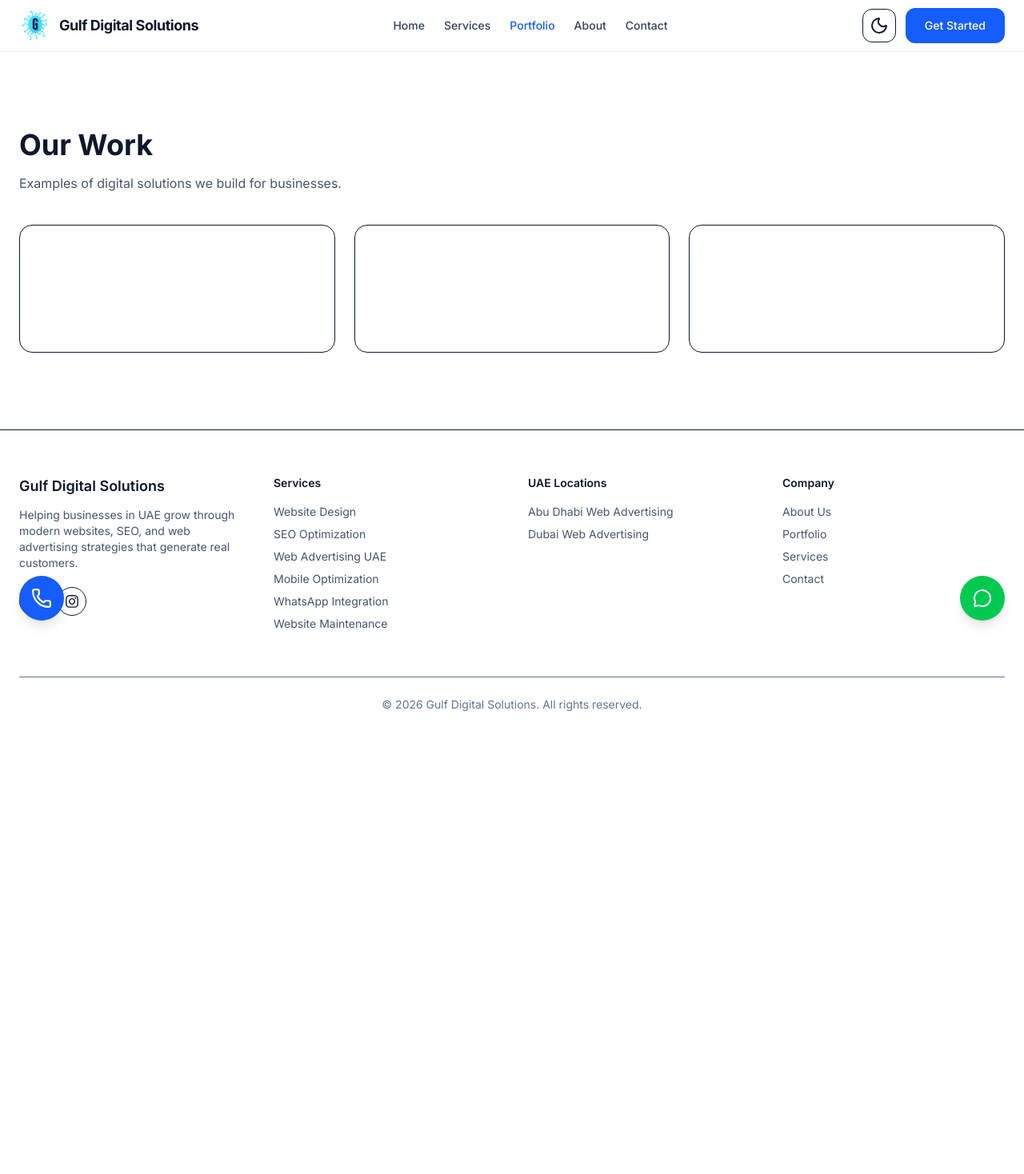
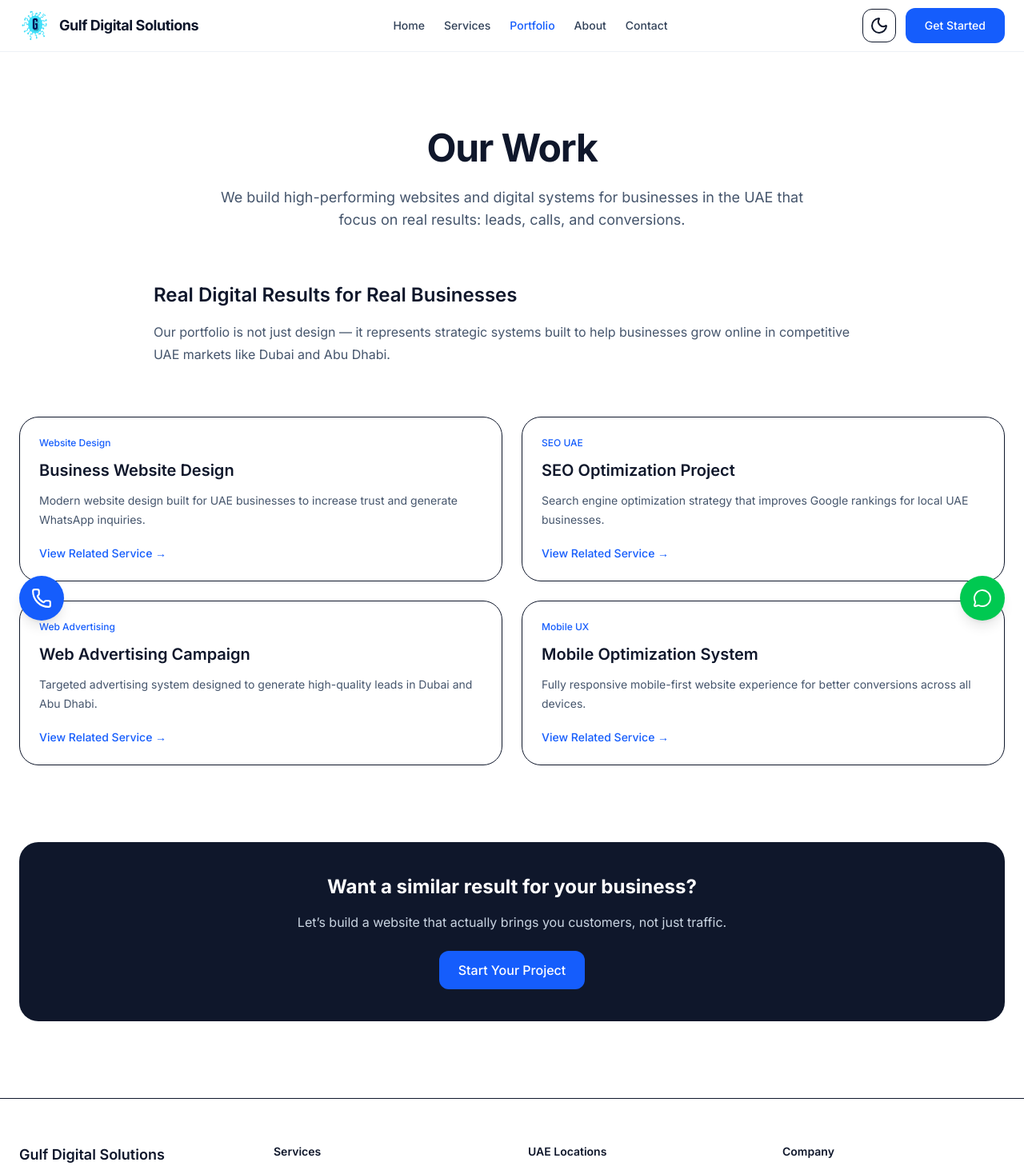
Before and after one commit to r-jheltandugon/gulf-digital-solutions, a Next.js app: page /portfolio in a window 1280 px wide. Shown: the top 1468 px of the page at 80% size. Before the commit the page ends 915 px from the top, so only its background shows below. Built offline with nearby package versions, Linux system fonts and the light colour scheme.

Commit message:
Update - add contents

```diff
--- a/app/portfolio/page.tsx
+++ b/app/portfolio/page.tsx
@@ -2,8 +2,40 @@ import Navbar from "@/components/layout/navbar";
 import Footer from "@/components/layout/footer";
 import Container from "@/components/layout/container";
 
+import Link from "next/link";
 import WhatsAppButton from "@/components/ui/whatsapp-button";
 import CallButton from "@/components/ui/call-button";
+
+const projects = [
+  {
+    title: "Business Website Design",
+    description:
+      "Modern website design built for UAE businesses to increase trust and generate WhatsApp inquiries.",
+    link: "/services/website-design",
+    tag: "Website Design",
+  },
+  {
+    title: "SEO Optimization Project",
+    description:
+      "Search engine optimization strategy that improves Google rankings for local UAE businesses.",
+    link: "/services/seo-optimization",
+    tag: "SEO UAE",
+  },
+  {
+    title: "Web Advertising Campaign",
+    description:
+      "Targeted advertising system designed to generate high-quality leads in Dubai and Abu Dhabi.",
+    link: "/services/website-advertising",
+    tag: "Web Advertising",
+  },
+  {
+    title: "Mobile Optimization System",
+    description:
+      "Fully responsive mobile-first website experience for better conversions across all devices.",
+    link: "/services/mobile-optimization",
+    tag: "Mobile UX",
+  },
+];
 
 export default function PortfolioPage() {
   return (
@@ -12,18 +44,73 @@ export default function PortfolioPage() {
 
       <main className="py-24">
         <Container>
-          <h1 className="text-4xl font-bold">
-            Our Work
-          </h1>
+          {/* HERO */}
+          <div className="mx-auto max-w-3xl text-center">
+            <h1 className="text-4xl font-bold tracking-tight md:text-5xl">
+              Our Work
+            </h1>
 
-          <p className="mt-4 text-slate-600 dark:text-slate-300">
-            Examples of digital solutions we build for businesses.
-          </p>
+            <p className="mt-6 text-lg text-slate-600 dark:text-slate-300">
+              We build high-performing websites and digital systems for businesses in the UAE that focus on real results: leads, calls, and conversions.
+            </p>
+          </div>
 
-          <div className="mt-10 grid gap-6 md:grid-cols-3">
-            <div className="h-40 rounded-2xl border" />
-            <div className="h-40 rounded-2xl border" />
-            <div className="h-40 rounded-2xl border" />
+          {/* INTRO */}
+          <div className="mt-16 mx-auto max-w-4xl">
+            <h2 className="text-2xl font-semibold">
+              Real Digital Results for Real Businesses
+            </h2>
+
+            <p className="mt-4 text-slate-600 dark:text-slate-300 leading-7">
+              Our portfolio is not just design — it represents strategic systems built to help businesses grow online in competitive UAE markets like Dubai and Abu Dhabi.
+            </p>
+          </div>
+
+          {/* GRID */}
+          <div className="mt-16 grid gap-6 md:grid-cols-2">
+            {projects.map((project) => (
+              <Link
+                key={project.title}
+                href={project.link}
+                className="group rounded-3xl border p-6 transition hover:-translate-y-1 hover:shadow-lg dark:border-slate-800"
+              >
+                <p className="text-xs font-medium text-blue-600">
+                  {project.tag}
+                </p>
+
+                <h3 className="mt-3 text-xl font-semibold group-hover:text-blue-600 transition">
+                  {project.title}
+                </h3>
+
+                <p className="mt-3 text-sm leading-6 text-slate-600 dark:text-slate-300">
+                  {project.description}
+                </p>
+
+                <p className="mt-5 text-sm font-medium text-blue-600">
+                  View Related Service →
+                </p>
+              </Link>
+            ))}
+          </div>
+
+          {/* CTA SECTION */}
+          <div className="mt-24 rounded-3xl bg-slate-900 p-10 text-center text-white">
+            <h2 className="text-2xl font-bold">
+              Want a similar result for your business?
+            </h2>
+
+            <p className="mt-4 text-slate-300">
+              Let’s build a website that actually brings you customers, not just traffic.
+            </p>
+
+            <div className="mt-6">
+              <Link
+                href="/contact"
+                className="inline-block rounded-xl bg-blue-600 px-6 py-3 font-medium hover:bg-blue-700"
+              >
+                Start Your Project
+              </Link>
+            </div>
           </div>
         </Container>
       </main>
```
